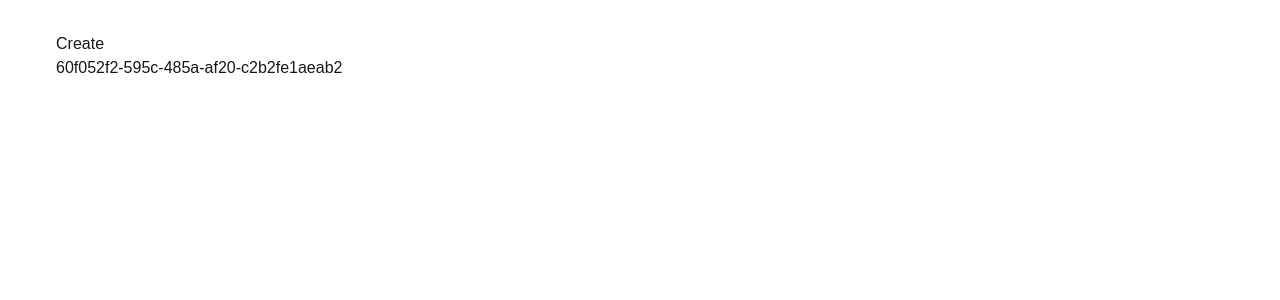
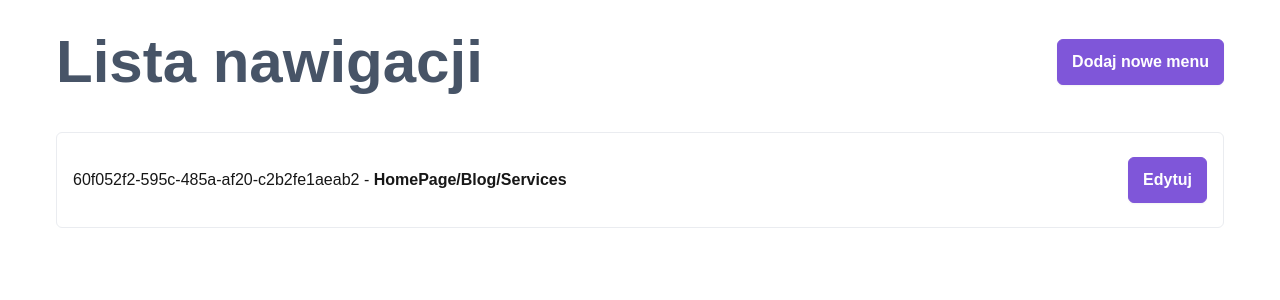
Before and after one commit to BurdalskiBartosz/nav-maker, a Next.js app: page / in a window 1280 px wide. Shown: the top 300 px of the page. Built offline with nearby package versions, Linux system fonts and the light colour scheme.

Commit message:
feat: Modify pages / and /navigation-creator to use new components add new components and update types

```diff
--- a/src/actions/navs.ts
+++ b/src/actions/navs.ts
@@ -1,6 +1,6 @@
 "use server";
 
-import { Navs, TreeItems } from "@/types";
+import { Nav, TreeItems } from "@/types";
 import { redirect } from "next/navigation";
 
 export async function createNav(items: TreeItems) {
@@ -16,7 +16,7 @@ export async function getNavs() {
   const res = await fetch("http://localhost:3000/api/nav", {
     next: { tags: ["nav"] },
   });
-  const data = (await res.json()) as Navs;
+  const data = (await res.json()) as Nav[];
 
   return data;
 }
--- a/src/app/navigation-creator/page.tsx
+++ b/src/app/navigation-creator/page.tsx
@@ -1,8 +1,12 @@
 import NavCreator from "@/components/NavCreator/NavCreator";
+import TitleBarWithButton from "@/components/TitleBarWithButton/TitleBarWithButton";
 
 const Page = async () => {
   return (
-    <main className="min-h-screen py-8">
+    <main className="flex min-h-screen flex-col py-8">
+      <TitleBarWithButton buttonLabel="Wróć" href="/">
+        Tworzenie menu
+      </TitleBarWithButton>
       <NavCreator />
     </main>
   );
--- a/src/app/page.tsx
+++ b/src/app/page.tsx
@@ -1,13 +1,18 @@
-import Loader from "@/components/Loader/Loader";
+import { Suspense } from "react";
+import NavsListSkeletonLoader from "@/components/Loaders/NavsListSkeletonLoader/NavsListSkeletonLoader";
 import NavsList from "@/components/NavsList/NavsList";
-import Link from "next/link";
-import { Suspense } from "react";
+import TitleBarWithButton from "@/components/TitleBarWithButton/TitleBarWithButton";
 
 const Home = () => {
   return (
     <main className="flex min-h-screen flex-col py-8">
-      <Link href="/navigation-creator">Create</Link>
-      <Suspense fallback={<Loader />}>
+      <TitleBarWithButton
+        buttonLabel="Dodaj nowe menu"
+        href="/navigation-creator"
+      >
+        Lista nawigacji
+      </TitleBarWithButton>
+      <Suspense fallback={<NavsListSkeletonLoader />}>
         <NavsList />
       </Suspense>
     </main>
--- a/src/components/Button/Button.tsx
+++ b/src/components/Button/Button.tsx
@@ -1,5 +1,6 @@
 import { PropsWithChildren, ReactNode } from "react";
 import cn from "classnames";
+import Link from "next/link";
 
 type ButtonTypes = "primary" | "secondary" | "tetiary";
 
@@ -8,6 +9,7 @@ type ButtonProps = {
   type?: ButtonTypes;
   icon?: ReactNode;
   withBorders?: boolean;
+  href?: string;
 };
 
 const Button = ({
@@ -16,6 +18,7 @@ const Button = ({
   type = "tetiary",
   icon,
   withBorders = true,
+  href,
 }: PropsWithChildren<ButtonProps>) => {
   const buttonStyles: Record<ButtonTypes, string> = {
     secondary: "border-primary text-tetiary-700 bg-white hover:bg-secondary",
@@ -23,18 +26,23 @@ const Button = ({
     tetiary: "border-[#D6BBFB] text-[#6941C6] hover:bg-[#F9F5FF]",
   };
 
-  return (
-    <button
-      onClick={handleClick}
-      className={cn(
+  const props = {
+    className: cn(
       "flex items-center gap-1 rounded-md px-[14px] py-[10px] font-semibold duration-200 ease-linear",
       buttonStyles[type],
       {
         "shadow-xs": children,
         border: withBorders,
       },
-      )}
-    >
+    ),
+  };
+
+  return href ? (
+    <Link href={href} {...props}>
+      {icon} {children}
+    </Link>
+  ) : (
+    <button onClick={handleClick} {...props}>
       {icon} {children}
     </button>
   );
--- /dev/null
+++ b/src/components/GoToNavigation/GoToNavigation.tsx
@@ -0,0 +1,31 @@
+import { Nav, TreeItems } from "@/types";
+import Link from "next/link";
+import Button from "../Button/Button";
+
+type GoToNavigationProps = {
+  data: Nav;
+};
+
+const GoToNavigation = ({ data }: GoToNavigationProps) => {
+  const { id, items } = data;
+
+  const getMenuItemsNames = (items: TreeItems) => {
+    return items.map((el) => el.name).join("/");
+  };
+
+  const names = getMenuItemsNames(items);
+
+  return (
+    <Link
+      href={`/navigation-creator/${id}`}
+      className="flex items-center justify-between rounded-md border border-secondary px-4 py-6 duration-200 hover:bg-[#F9F5FF]"
+    >
+      <div>
+        {id} - <span className="font-bold">{names}</span>
+      </div>
+      <Button type="primary">Edytuj</Button>
+    </Link>
+  );
+};
+
+export default GoToNavigation;
--- a/src/components/NavCreator/NavCreator.tsx
+++ b/src/components/NavCreator/NavCreator.tsx
@@ -1,10 +1,10 @@
 "use client";
 import { FormEvent, useState } from "react";
 import AddNavElementForm from "@/components/AddNavElementForm/AddNavElementForm";
-import EmptyState from "./_components/EmptyState";
 import { TreeItem, TreeItems } from "@/types";
 import { createNav } from "@/actions/navs";
 import Button from "../Button/Button";
+import EmptyStateInfoBox from "../EmptyStateInfoBox/EmptyStateInfoBox";
 
 const NavCreator = () => {
   const [showForm, setShowForm] = useState(false);
@@ -37,7 +37,12 @@ const NavCreator = () => {
           handleCancel={handleCancel}
         />
       ) : (
-        <EmptyState handleClick={handleShowForm} />
+        <EmptyStateInfoBox
+          title="Menu jest puste"
+          subtitle="W tym menu nie ma jeszcze żadnych linków."
+          buttonLabel="Dodaj pozycję menu"
+          handleClick={handleShowForm}
+        />
       )}
       {!!nav.length && (
         <div>
--- a/src/components/NavsList/NavsList.tsx
+++ b/src/components/NavsList/NavsList.tsx
@@ -1,18 +1,20 @@
 import { getNavs } from "@/actions/navs";
-import Link from "next/link";
+import EmptyStateInfoBox from "../EmptyStateInfoBox/EmptyStateInfoBox";
+import GoToNavigation from "../GoToNavigation/GoToNavigation";
 
 const NavsList = async () => {
   const data = await getNavs();
 
   return (
     <div className="flex flex-col gap-y-4">
-      {data?.map((el) => {
-        return (
-          <Link key={el.id} href={`/navigation-creator/${el.id}`}>
-            {el.id}
-          </Link>
-        );
-      })}
+      {data.length === 0 && (
+        <EmptyStateInfoBox
+          title="Lista nawigacji jest pusta"
+          buttonLabel="Dodaj nowe menu"
+          href="/navigation-creator"
+        />
+      )}
+      {data?.map((el) => <GoToNavigation key={el.id} data={el} />)}
     </div>
   );
 };
--- /dev/null
+++ b/src/components/Title/Title.tsx
@@ -0,0 +1,9 @@
+import { PropsWithChildren } from "react";
+
+const Title = ({ children }: PropsWithChildren) => {
+  return (
+    <h1 className="text-6xl font-semibold text-tetiary-600">{children}</h1>
+  );
+};
+
+export default Title;
--- /dev/null
+++ b/src/components/TitleBarWithButton/TitleBarWithButton.tsx
@@ -0,0 +1,25 @@
+import { PropsWithChildren } from "react";
+import Button from "../Button/Button";
+import Title from "../Title/Title";
+
+type TitleBarWithButtonProps = {
+  buttonLabel: string;
+  href: string;
+};
+
+const TitleBarWithButton = ({
+  children,
+  buttonLabel,
+  href,
+}: PropsWithChildren<TitleBarWithButtonProps>) => {
+  return (
+    <div className="mb-10 flex items-center justify-between">
+      <Title>{children}</Title>
+      <Button href={href} type="primary">
+        {buttonLabel}
+      </Button>
+    </div>
+  );
+};
+
+export default TitleBarWithButton;
--- a/src/types/index.ts
+++ b/src/types/index.ts
@@ -9,7 +9,7 @@ export interface TreeItem {
 
 export type TreeItems = TreeItem[];
 
-export type Navs = {
+export type Nav = {
   id: string;
   items: TreeItems;
-}[];
+};
```
Lines whose indentation alone changed are shown as unchanged.
